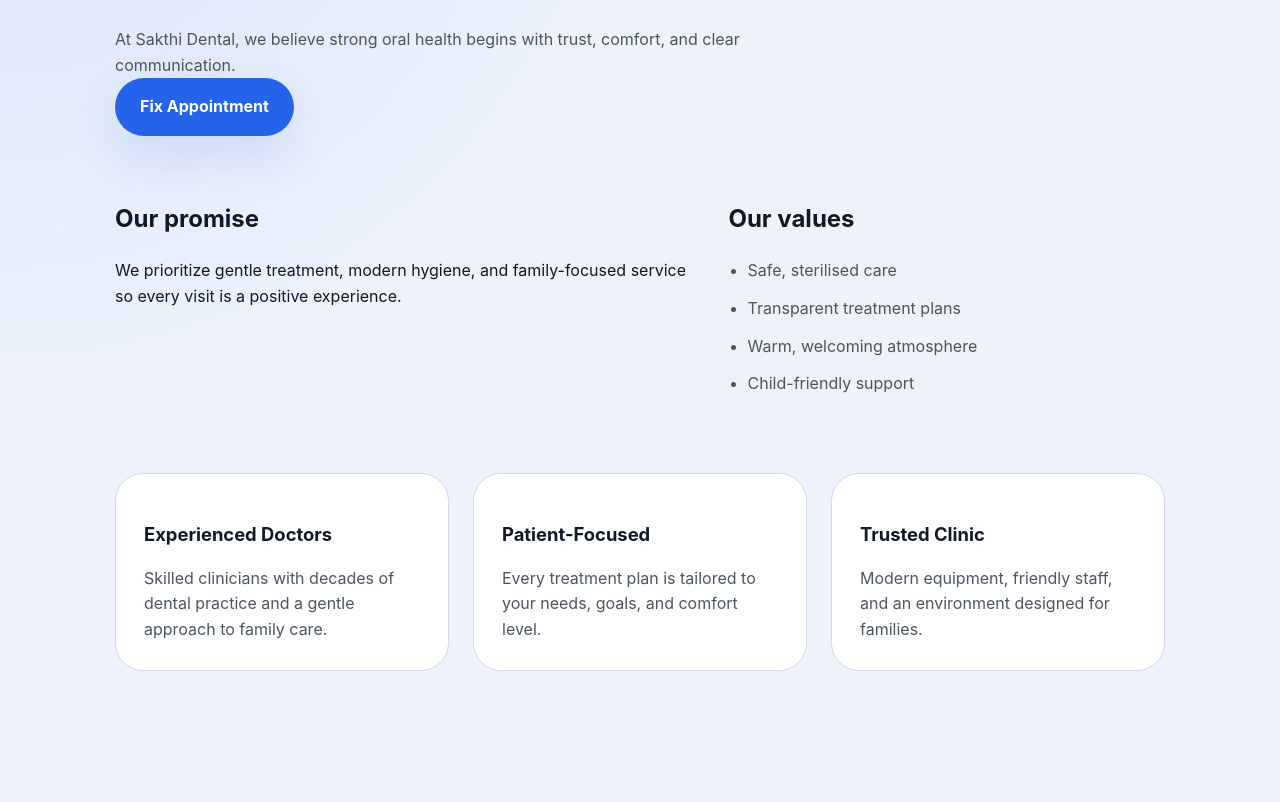
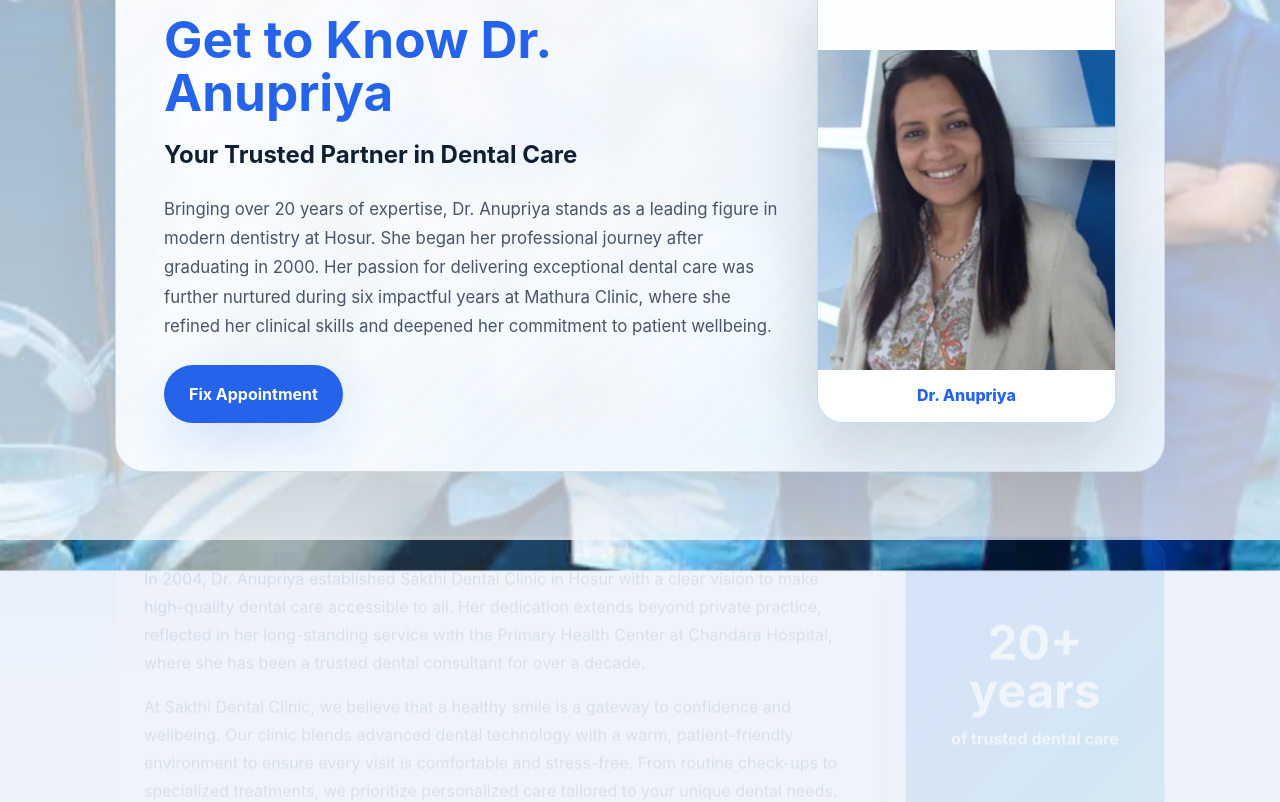
Before and after one commit to NihitAgarwal1/ShadowFox_Dental_Clinic, an Angular app: page /about in a window 1280 px wide. Shown: the part 260-1062 px from the top of the page. Built offline with nearby package versions, Linux system fonts and the light colour scheme.

Commit message:
All list of doctors added

```diff
--- a/src/app/about.component.html
+++ b/src/app/about.component.html
@@ -1,37 +1,124 @@
+<div class="about-page">
   <section class="page-section page-about">
-  <div class="page-intro">
-    <span>About Sakthi Dental</span>
-    <h1>Compassionate dental care for every generation.</h1>
-    <p>At Sakthi Dental, we believe strong oral health begins with trust, comfort, and clear communication.</p>
+    <div class="about-hero">
+      <div class="about-hero-copy">
+        <span>About Us</span>
+        <h1>Get to Know Dr. Anupriya</h1>
+        <h2>Your Trusted Partner in Dental Care</h2>
+        <p>
+          Bringing over 20 years of expertise, Dr. Anupriya stands as a leading figure in modern
+          dentistry at Hosur. She began her professional journey after graduating in 2000. Her
+          passion for delivering exceptional dental care was further nurtured during six impactful
+          years at Mathura Clinic, where she refined her clinical skills and deepened her commitment
+          to patient wellbeing.
+        </p>
         <a routerLink="/contact" class="button primary">Fix Appointment</a>
       </div>
-  <div class="about-grid">
-    <div>
-      <h2>Our promise</h2>
-      <p>We prioritize gentle treatment, modern hygiene, and family-focused service so every visit is a positive experience.</p>
+      <figure class="doctor-portrait">
+        <img src="/dr-anupriya.png" alt="Dr. Anupriya" />
+        <figcaption>Dr. Anupriya</figcaption>
+      </figure>
     </div>
-    <div>
-      <h2>Our values</h2>
-      <ul>
-        <li>Safe, sterilised care</li>
-        <li>Transparent treatment plans</li>
-        <li>Warm, welcoming atmosphere</li>
-        <li>Child-friendly support</li>
-      </ul>
+
+    <div class="about-story">
+      <article>
+        <p>
+          In 2004, Dr. Anupriya established Sakthi Dental Clinic in Hosur with a clear vision to
+          make high-quality dental care accessible to all. Her dedication extends beyond private
+          practice, reflected in her long-standing service with the Primary Health Center at Chandara
+          Hospital, where she has been a trusted dental consultant for over a decade.
+        </p>
+        <p>
+          At Sakthi Dental Clinic, we believe that a healthy smile is a gateway to confidence and
+          wellbeing. Our clinic blends advanced dental technology with a warm, patient-friendly
+          environment to ensure every visit is comfortable and stress-free. From routine check-ups to
+          specialized treatments, we prioritize personalized care tailored to your unique dental
+          needs.
+        </p>
+      </article>
+      <aside>
+        <strong>20+ years</strong>
+        <span>of trusted dental care</span>
+      </aside>
     </div>
+
+    <section class="mission-section">
+      <div class="section-heading">
+        <span>Purpose</span>
+        <h2>Our Vision & Mission</h2>
       </div>
-  <div class="team-cards">
+      <div class="mission-grid">
         <article>
-      <h3>Experienced Doctors</h3>
-      <p>Skilled clinicians with decades of dental practice and a gentle approach to family care.</p>
+          <h3>Our Mission</h3>
+          <p>
+            At Sakthi Dental Clinic, our mission is to redefine oral healthcare by delivering
+            personalized, compassionate, and advanced dental services. We are committed to creating a
+            welcoming environment where patients feel comfortable and confident in taking charge of
+            their dental health.
+          </p>
+          <p>
+            By integrating state-of-the-art technology with patient-centric care, we ensure that
+            every treatment enhances not only your smile but also your overall well-being.
+          </p>
         </article>
         <article>
-      <h3>Patient-Focused</h3>
-      <p>Every treatment plan is tailored to your needs, goals, and comfort level.</p>
-    </article>
-    <article>
-      <h3>Trusted Clinic</h3>
-      <p>Modern equipment, friendly staff, and an environment designed for families.</p>
+          <h3>Our Vision</h3>
+          <p>
+            Our vision is to be a leading force in modern dentistry, known for setting new standards
+            in patient care, innovation, and community engagement.
+          </p>
+          <p>
+            We aspire to deliver exceptional dental outcomes while contributing positively to the
+            community through awareness initiatives and outreach programs, ensuring every smile we
+            treat reflects confidence, health, and happiness.
+          </p>
         </article>
       </div>
     </section>
+
+    <section class="doctors-section">
+      <div class="section-heading">
+        <span>Our people</span>
+        <h2>Our team of doctors</h2>
+      </div>
+      <div class="doctor-grid">
+        <article>
+          <strong>Dr. Anupriya</strong>
+          <span>Founder</span>
+        </article>
+        <article>
+          <strong>Dr. Ananya Iyer</strong>
+          <span>Prosthodontist</span>
+        </article>
+        <article>
+          <strong>Dr. Meera Subramanian</strong>
+          <span>Endodontist</span>
+        </article>
+        <article>
+          <strong>Dr. Arvind Kumar</strong>
+          <span>Dental Surgeon</span>
+        </article>
+        <article>
+          <strong>Dr. Sneha N</strong>
+          <span>Orthodontist</span>
+        </article>
+        <article>
+          <strong>Dr. Srinivas Rohit Ramanujam</strong>
+          <span>Implantologist</span>
+        </article>
+        <article>
+          <strong>Dr. Balu</strong>
+          <span>Laser Surgeon</span>
+        </article>
+        <article>
+          <strong>Dr. Vikram Raj Kishore</strong>
+          <span>Aligners Partner</span>
+        </article>
+        <article>
+          <strong>Dr. Ajay Jumar</strong>
+          <span>Oral & Maxillofacial Surgeon</span>
+        </article>
+      </div>
+    </section>
+  </section>
+</div>
```
Lines whose indentation alone changed are shown as unchanged.
